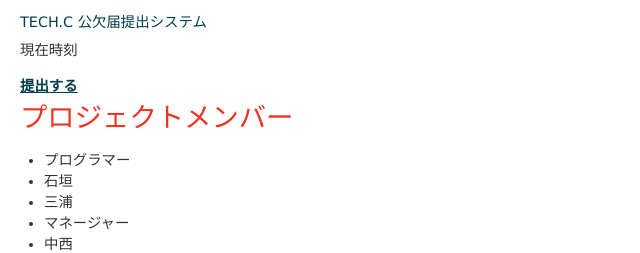
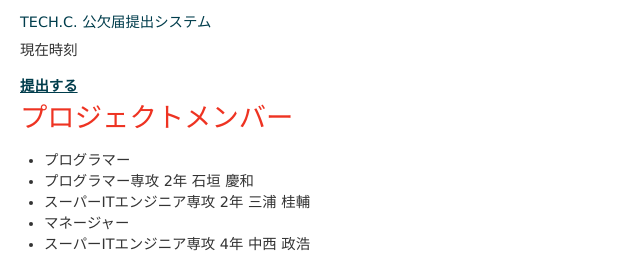
Before and after one commit to mikanyo-guruto/holidoys_system, a CakePHP app: the page made by cakephp/app/View/Holidays/index.ctp in a window 1280 px wide. Shown: the part 47-300 px from the top of the page, without its empty margins (0-640 px from the left). Run offline with PHP 8.4 and a stand-in for CakePHP, Linux system fonts and the light colour scheme; the template is opened without the code that fills it, so the values that code supplies are empty; some libraries are stand-ins or nearby versions.

Commit message:
細部の修正

```diff
--- a/cakephp/app/View/Holidays/index.ctp
+++ b/cakephp/app/View/Holidays/index.ctp
@@ -8,7 +8,7 @@
     <div class="information-box clearfix">
 
       <div class="information-box-left-content">
-        <h1>TECH.C 公欠届提出システム</h1>
+        <h1>TECH.C. 公欠届提出システム</h1>
 
         <p id="now-time">現在時刻</p>
       </div>
@@ -28,10 +28,10 @@
         <h2>プロジェクトメンバー</h2>
         <ul>
           <li><span>プログラマー</span></li>
-          <li>石垣</li>
-          <li>三浦</li>
+          <li>プログラマー専攻 2年 石垣 慶和</li>
+          <li>スーパーITエンジニア専攻 2年 三浦 桂輔</li>
           <li><span>マネージャー</span></li>
-          <li>中西</li>
+          <li>スーパーITエンジニア専攻 4年 中西 政浩</li>
         </ul>
       </div>
     </div>
```
Also changed, not shown: cakephp/app/View/Layouts/Holidays/layout.ctp (+5 -6 lines).
